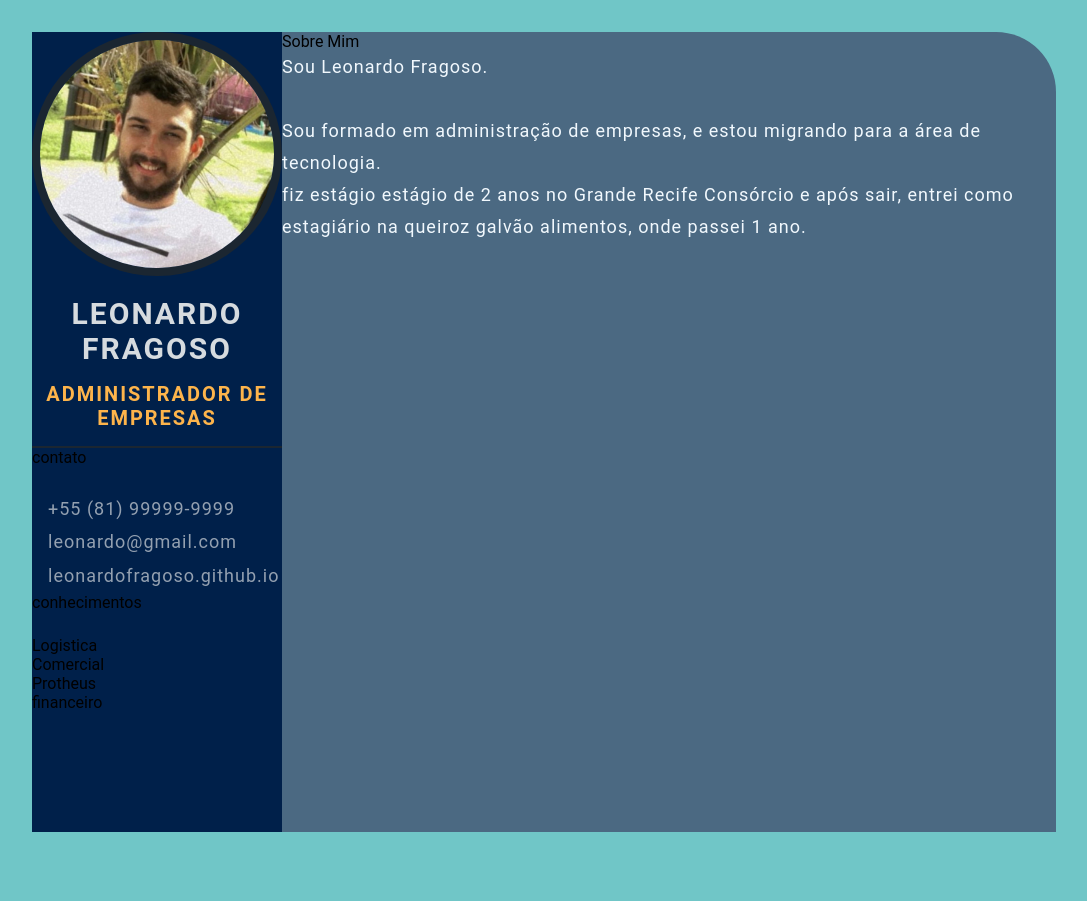
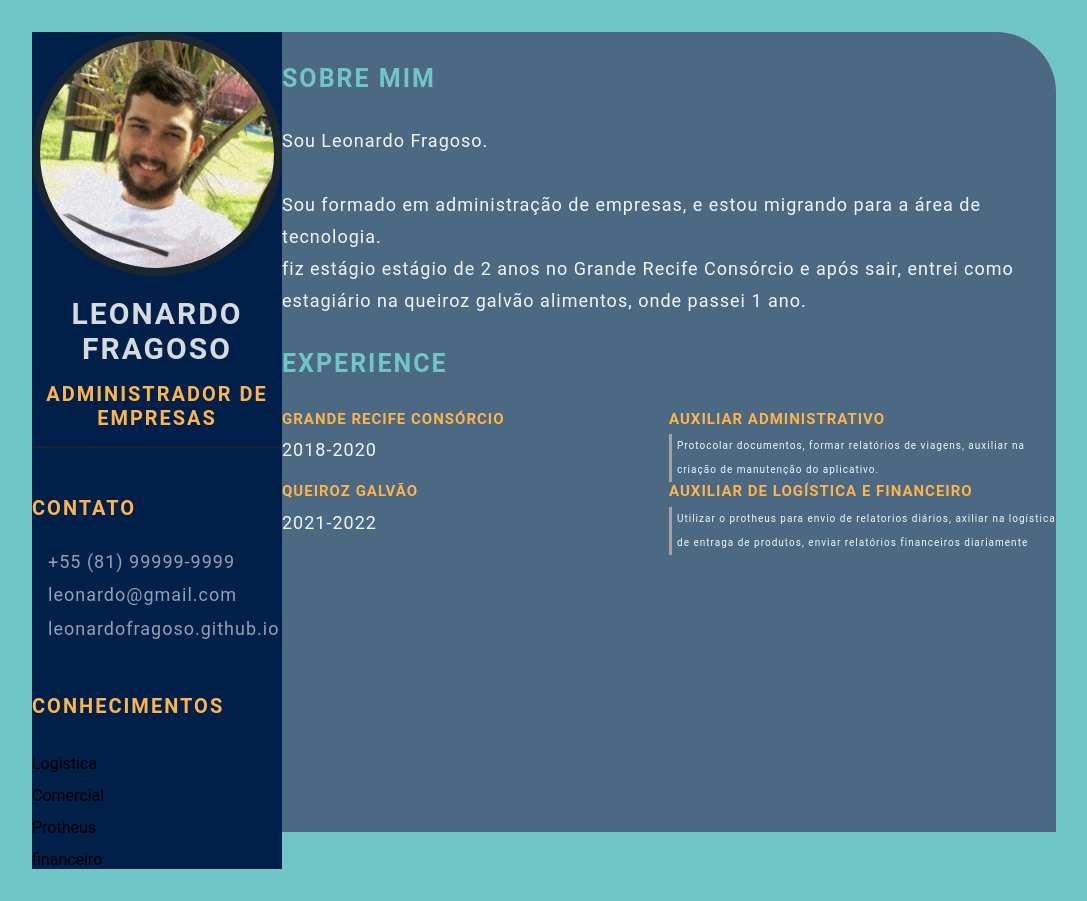
Before and after one commit to LeonardoFragoso/leonardofragoso.github.io, a plain HTML site: page index.html in a window 1280 px wide. Shown: the whole page, without its empty margins (96-1183 px from the left). Before the commit the page ends 864 px from the top, so only its background shows below. Drawn offline with Linux system fonts and the light colour scheme.

Commit message:
day 3 experiences

```diff
--- a/Style.css
+++ b/Style.css
@@ -108,7 +108,7 @@ body {
 }
 .skills ul li p {
     padding: .4rem 0;
-    color: #d6dbdfaf;
+    color: #ffffffaf;
     font-size: 18px;
     letter-spacing: 1px;
     display: flex;
@@ -140,7 +140,7 @@ body {
 
 .right-title {
     color: #70C6C7;
-    font-size: 40px;
+    font-size: 25px;
     letter-spacing: 2px;
     text-transform: uppercase;
     font-weight: bold;
@@ -172,7 +172,7 @@ body {
 .exp-company-name,
 .education-school-name,
 .awards-company-name {
-    font-size: 25px;
+    font-size: 15px;
     font-weight: bold;
     text-transform: uppercase;
     letter-spacing: 1px;
@@ -191,7 +191,7 @@ body {
 .exp-position,
 .education-subject,
 .awards-name {
-    font-size: 25px;
+    font-size: 15px;
     font-weight: bold;
     text-transform: uppercase;
     letter-spacing: 1px;
@@ -202,7 +202,7 @@ body {
 .exp-desc,
 .education-desc,
 .awards-desc {
-    font-size: 16px;
+    font-size: 10px;
     letter-spacing: 1px;
     line-height: 1.5rem;
     border-left: 3px solid #a5a3a3;
--- a/index.html
+++ b/index.html
@@ -20,7 +20,7 @@
                     <p class="profession">Administrador de empresas</p>
                 </div>
                 <div class="contact-info">
-                    <p class="left-tittle">contato</p>
+                    <p class="left-title">contato</p>
                     <ul>
                         <li><i class="fa fa-phone"></i>+55 (81) 99999-9999</li>
                         <li><i class="fa fa-envelope"></i>leonardo@gmail.com</li>
@@ -28,12 +28,12 @@
                     </ul>
                 </div>
                 <div class="skills">
-                    <p class="left tittle">conhecimentos</p>
+                    <p class="left-title">conhecimentos</p>
                     <ul>
-                        <li><i class="fa fa-phone"></i>Logistica</li>
-                        <li><i class="fa fa-phone"></i>Comercial</li>
-                        <li><i class="fa fa-phone"></i>Protheus</li>
-                        <li><i class="fa fa-phone"></i>financeiro</li>
+                        <li><p class="fa fa-phone"></p>Logistica</li>
+                        <li><p class="fa fa-phone"></p>Comercial</li>
+                        <li><p class="fa fa-phone"></p>Protheus</li>
+                        <li><p class="fa fa-phone"></p>financeiro</li>
                     </ul>
                 </div>
             </section>
@@ -41,7 +41,7 @@
         <section class="right-section">
             <div class="right-section-content">
                 <section class="about me">
-                    <div class="right-tittle">Sobre Mim</div>
+                    <div class="right-title">Sobre Mim</div>
                     <p class="about-me-contents">
                         Sou Leonardo Fragoso. <br>
                         <br> Sou formado em administração de empresas, e estou migrando para a área de tecnologia.
@@ -49,6 +49,28 @@
                     </p>
                 </section>
             </div>
+            <section class="Experience gap">
+                <div class="right-title">Experience</div>
+                <div class="experience-contents">
+                    <div class="exp-left">
+                        <p class="exp-company-name">Grande Recife Consórcio</p>
+                        <p class="exp-time-period">2018-2020</p>
+                    </div>
+                    <div class="exp-right">
+                        <p class="exp-position">auxiliar administrativo</p>
+                        <p class="exp-desc">Protocolar documentos, formar relatórios de viagens, auxiliar na criação de manutenção do aplicativo.</p>
+                    </div>
+                    <div class="exp-left">
+                        <p class="exp-company-name">Queiroz Galvão</p>
+                        <p class="exp-time-period">2021-2022</p>
+                    </div>
+                    <div class="exp-right">
+                        <p class="exp-position">auxiliar de Logística e financeiro</p>
+                        <p class="exp-desc">Utilizar o protheus para envio de relatorios diários, axiliar na logística de entraga de produtos, enviar relatórios financeiros diariamente </p>
+                    </div>
+                </div>
+
+            </section>
         </section>
     </main>
 
```
